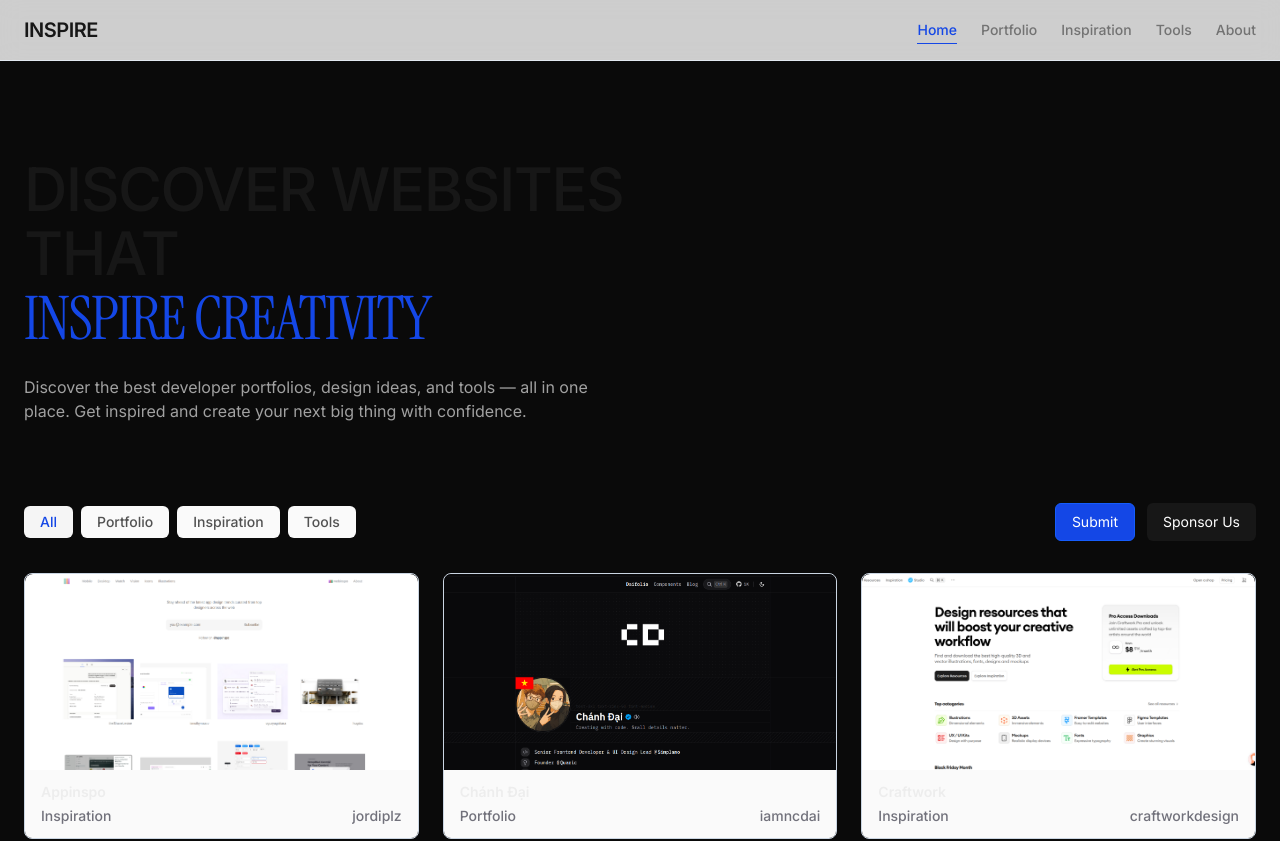
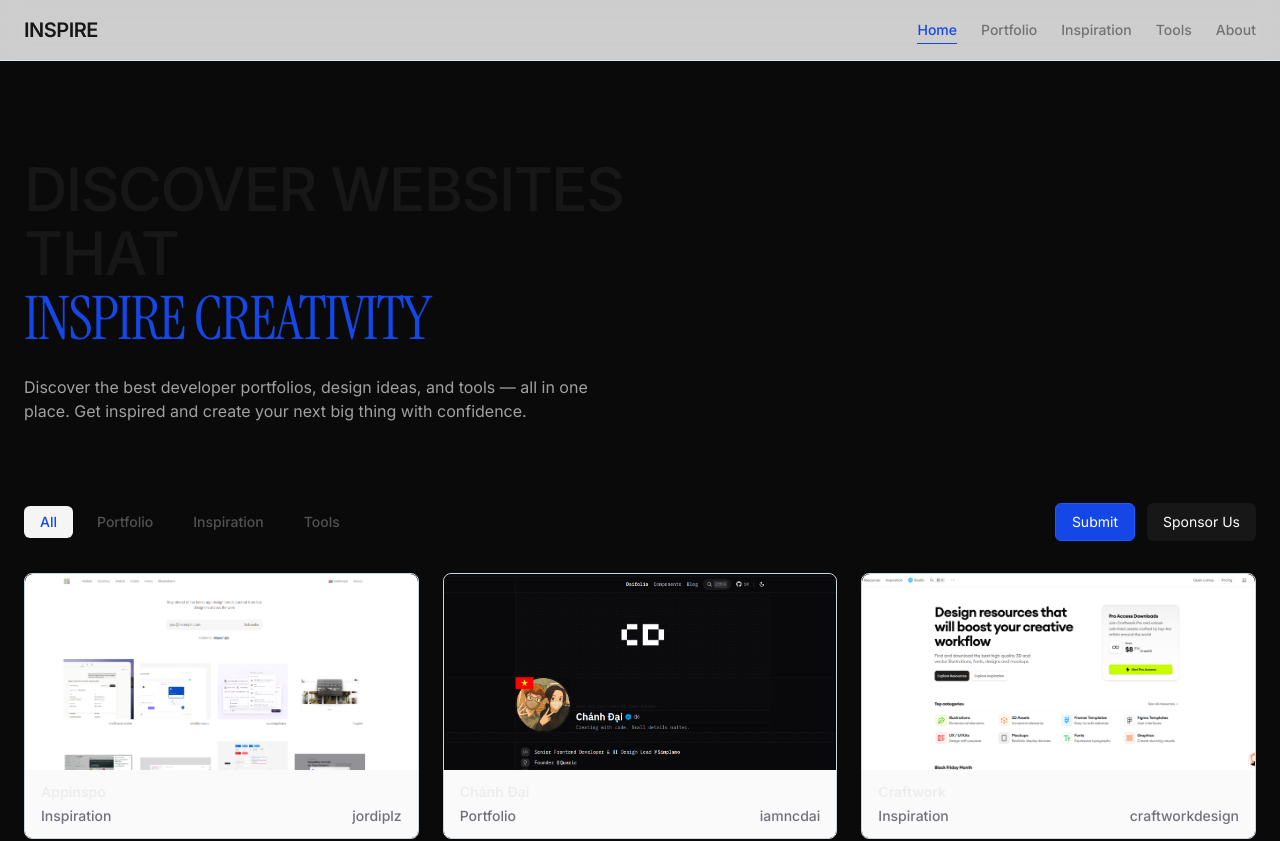
Before and after one commit to prasanjit-dey-ux/Inspohub, a Next.js app in the folder client/: page / in a window 1280 px wide. Shown: the top 841 px of the page. Built offline with nearby package versions, Linux system fonts and the light colour scheme.

Commit message:
updated filter

```diff
--- a/client/component/ui/filter.tsx
+++ b/client/component/ui/filter.tsx
@@ -23,7 +23,7 @@
                 "px-4 py-1.5 rounded-md text-sm font-medium transition-all",
                 isActive
                   ? "bg-neutral-100 text-blue-700"
-                  : "bg-neutral-50 text-neutral-600 hover:bg-neutral-100"
+                  : " text-neutral-600 hover:bg-neutral-100"
               )}
             >
               {filter}
```
